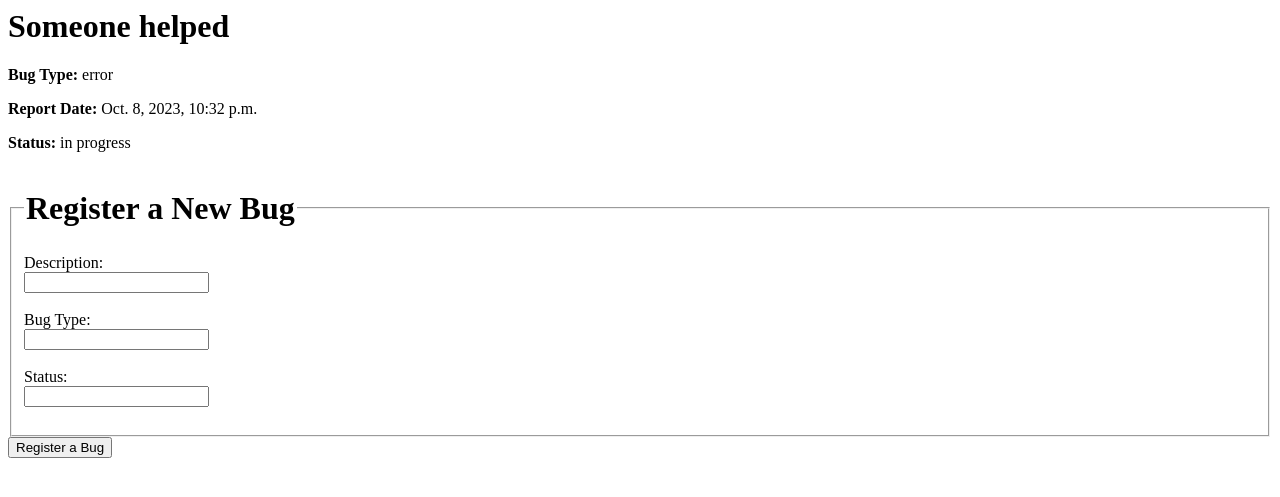
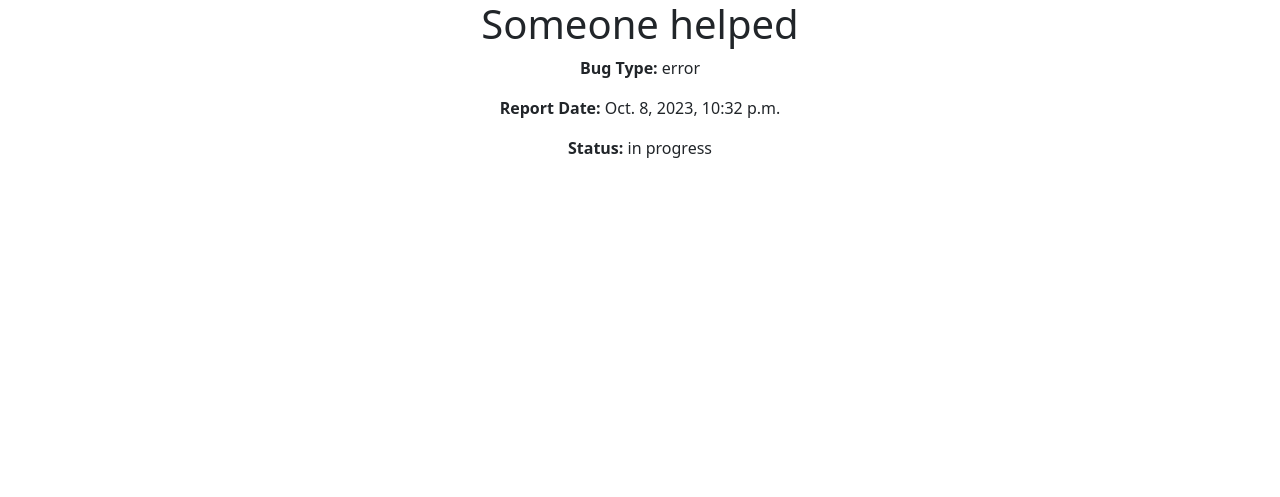
Before and after one commit to mpa-mxiang/Assist-Capacity-Exchange-Development, a Django app: page /bugs/1/ in a window 1280 px wide. Shown: the top 497 px of the page. Run offline with Django 4.2, Linux system fonts and the light colour scheme; data comes from the database, SQL or seed files in the repository.

Commit message:
center all texts

```diff
--- a/mysite/bugs/templates/bugs/detail.html
+++ b/mysite/bugs/templates/bugs/detail.html
@@ -1,20 +1,8 @@
+<link href="https://cdn.jsdelivr.net/npm/bootstrap@5.3.2/dist/css/bootstrap.min.css" rel="stylesheet" integrity="sha384-T3c6CoIi6uLrA9TneNEoa7RxnatzjcDSCmG1MXxSR1GAsXEV/Dwwykc2MPK8M2HN" crossorigin="anonymous">
+
+<div class="container text-center">
 <h1>{{ bug.description }}</h1>
 <p><strong>Bug Type:</strong> {{ bug.bug_type }}</p>
 <p><strong>Report Date:</strong> {{ bug.report_date }}</p>
 <p><strong>Status:</strong> {{ bug.status }}</p>
-
-<form method="post">
-    {% csrf_token %}
-    <fieldset>
-    <legend><h1>Register a New Bug</h1></legend>
-    <label for="description">Description:</label><br>
-    <input type="text" id="description" name="description"><br><br>
-
-    <label for="bug_type">Bug Type:</label><br>
-    <input type="text" id="bug_type" name="bug_type"><br><br>
-
-    <label for="status">Status:</label><br>
-    <input type="text" id="status" name="status"><br><br>
-    </fieldset>
-    <input type="submit" value="Register a Bug">
-</form>
+</div>
```
